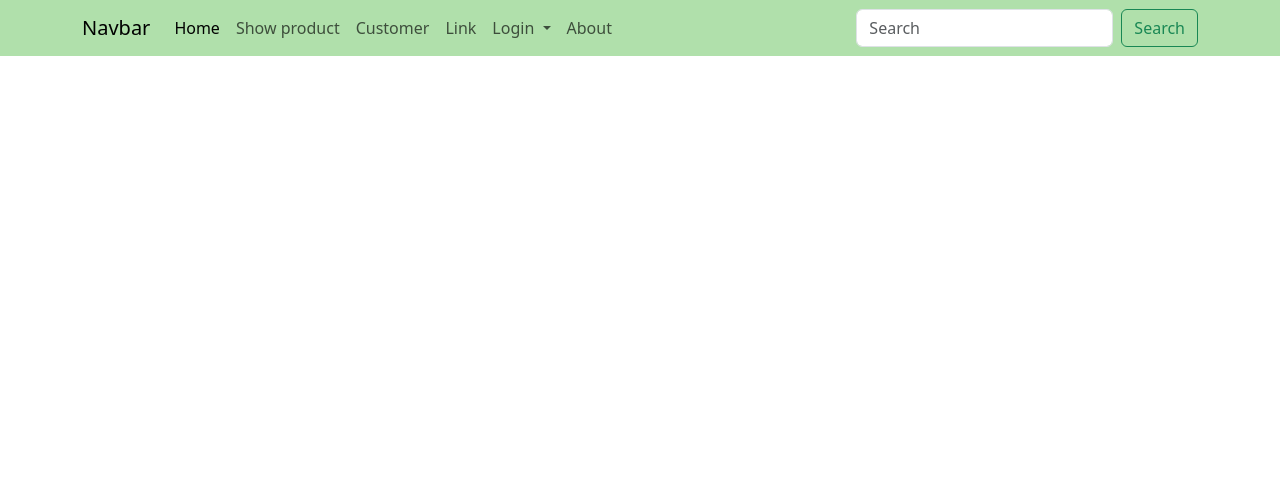
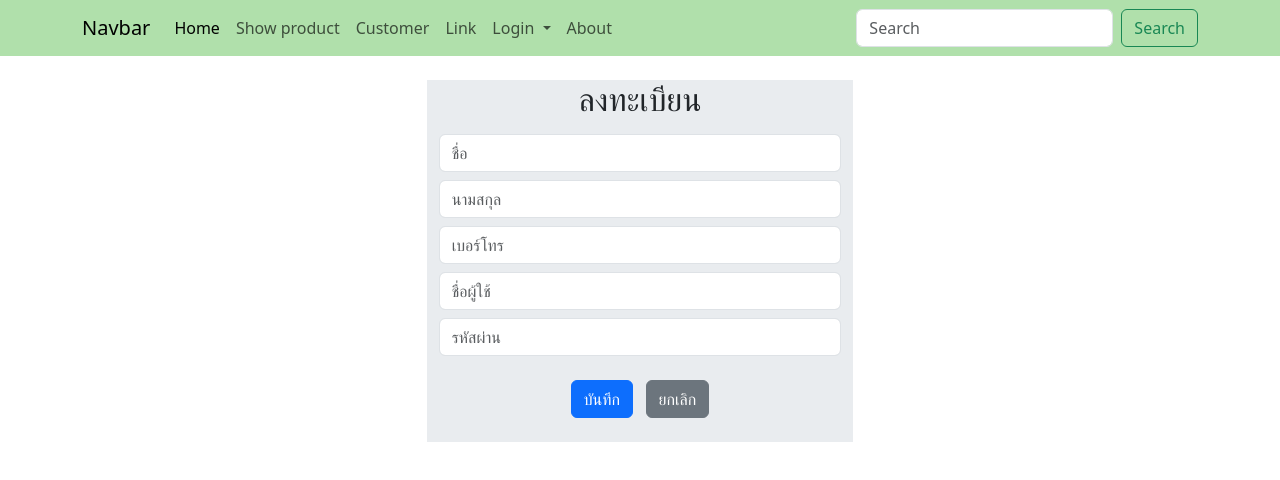
Before and after one commit to Kritsana123it/project-67700660_vue, a Vue app: page /addcustomer in a window 1280 px wide. Shown: the top 480 px of the page. Built offline with nearby package versions, Linux system fonts and the light colour scheme.

Commit message:
update v4

```diff
--- a/src/App.vue
+++ b/src/App.vue
@@ -27,7 +27,7 @@
             <li><a class="dropdown-item" href="#">Login</a></li>
             <li><a class="dropdown-item" href="#">Logout</a></li>
             <li><hr class="dropdown-divider"></li>
-            <li><a class="dropdown-item" href="#">Register</a></li>
+            <li><a class="dropdown-item" href="/addcustomer">Register</a></li>
           </ul>
         </li>
        <li class="nav-item">
--- a/src/router/index.js
+++ b/src/router/index.js
@@ -24,7 +24,11 @@ const routes = [
     name: 'customer',
     component: () => import('../views/Customer.vue')
   },
-
+  {
+    path: '/addcustomer',
+    name: 'addcustomer',
+    component: () => import('../views/add_customer.vue')
+  },
 ]
 
 const router = createRouter({
--- a/src/views/Customer.vue
+++ b/src/views/Customer.vue
@@ -3,7 +3,7 @@
     <h2 class="mb-3">รายชื่อลูกค้า</h2>
 
     <div class="mb-3">
-      <a class="btn btn-primary" href="/add_customer" role="button">Add+</a>
+      <a class="btn btn-primary" href="/addcustomer" role="button">Add+</a>
     </div>
 
     <!-- ตารางแสดงข้อมูลลูกค้า -->
@@ -52,7 +52,7 @@ export default {
     // ฟังก์ชันดึงข้อมูลจาก API ด้วย GET
     const fetchCustomers = async () => {
       try {
-        const response = await fetch("http://localhost:8081/project_67700660-vue/api_php/show_customer.php", {
+        const response = await fetch("http://localhost/project-67700660_vue/api_php/show_customer.php", {
           method: "GET",
           headers: {
             "Content-Type": "application/json"
--- /dev/null
+++ b/src/views/add_customer.vue
@@ -0,0 +1,69 @@
+<template>
+  <div class="container mt-4 col-md-4 bg-body-secondary ">
+    <h2 class="text-center mb-3">ลงทะเบียน</h2>
+    <form @submit.prevent="addCustomer">
+      <div class="mb-2">
+        <input v-model="customer.firstName" class="form-control" placeholder="ชื่อ" required />
+      </div>
+      <div class="mb-2">
+        <input v-model="customer.lastName" class="form-control" placeholder="นามสกุล" required />
+      </div>
+      <div class="mb-2">
+        <input v-model="customer.phone" class="form-control" placeholder="เบอร์โทร" required />
+      </div>
+      <div class="mb-2">
+        <input v-model="customer.username" class="form-control" placeholder="ชื่อผู้ใช้" required />
+      </div>
+      <div class="mb-2">
+        <input type="password" v-model="customer.password" class="form-control" placeholder="รหัสผ่าน" required />
+      </div>
+      <div class="text-center mt-4 ">
+      <button type="submit" class="btn btn-primary mb-4">บันทึก</button> &nbsp;
+      <button type="reset" class="btn btn-secondary mb-4">ยกเลิก</button>
+      </div>
+    </form>
+
+    <div v-if="message" class="alert alert-info mt-3">
+      {{ message }}
+    </div>
+  </div>
+</template>
+
+
+<script>
+export default {
+  data() {
+    return {
+      customer: {
+        firstName: "",
+        lastName: "",
+        phone: "",
+        username: "",
+        password: ""
+      },
+      message: ""
+    };
+  },
+  methods: {
+    async addCustomer() {
+      try {
+        const res = await fetch("http://localhost/project-67700660_vue/api_php/add_customer.php", {
+          method: "POST",
+          headers: { "Content-Type": "application/json" },
+          body: JSON.stringify(this.customer)
+        });
+        const data = await res.json();
+        this.message = data.message;
+
+        if (data.success) {
+          // ✅ เคลียร์ข้อมูลใน textbox หลังบันทึกสำเร็จ
+          this.customer = { firstName: "", lastName: "", phone: "", username: "", password: "" };
+        }
+
+      } catch (err) {
+        this.message = "เกิดข้อผิดพลาด: " + err.message;
+      }
+    }
+  }
+}
+</script>
```
Also changed, not shown: 1 other file (tests, documents, lock files or other folders).
